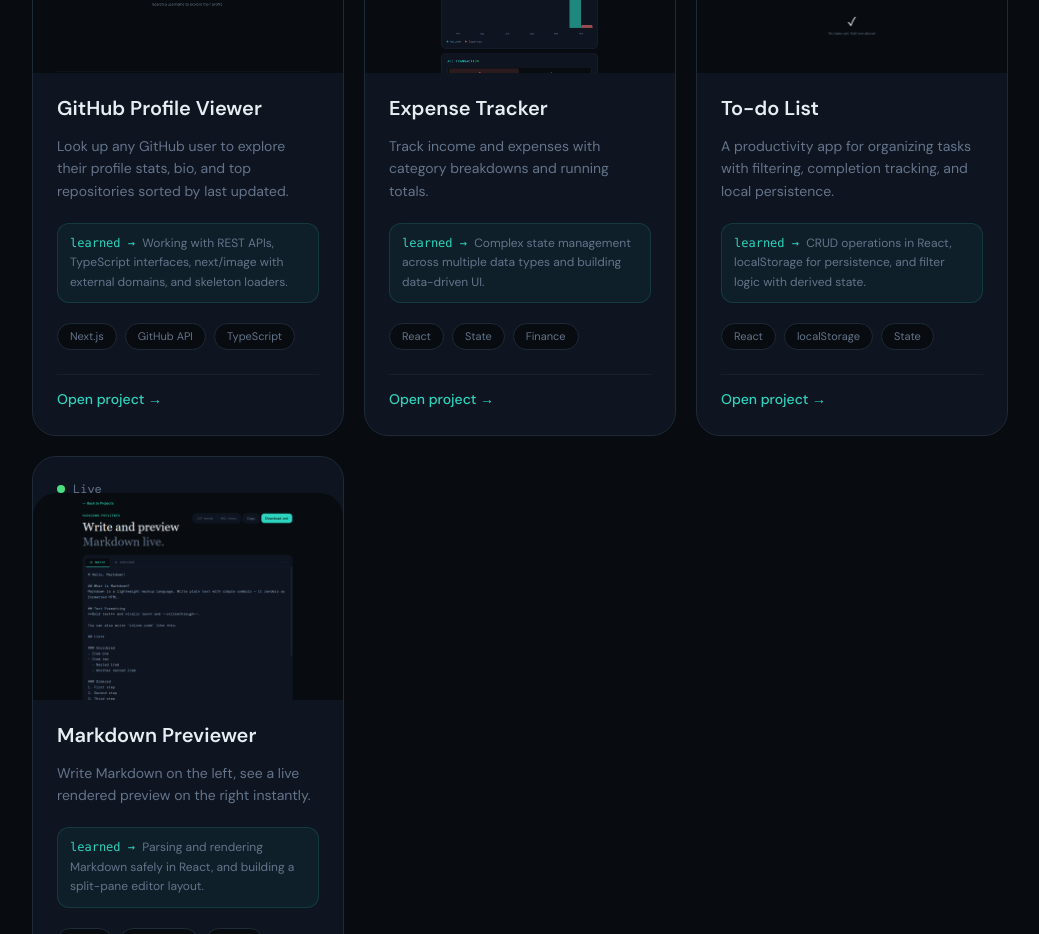
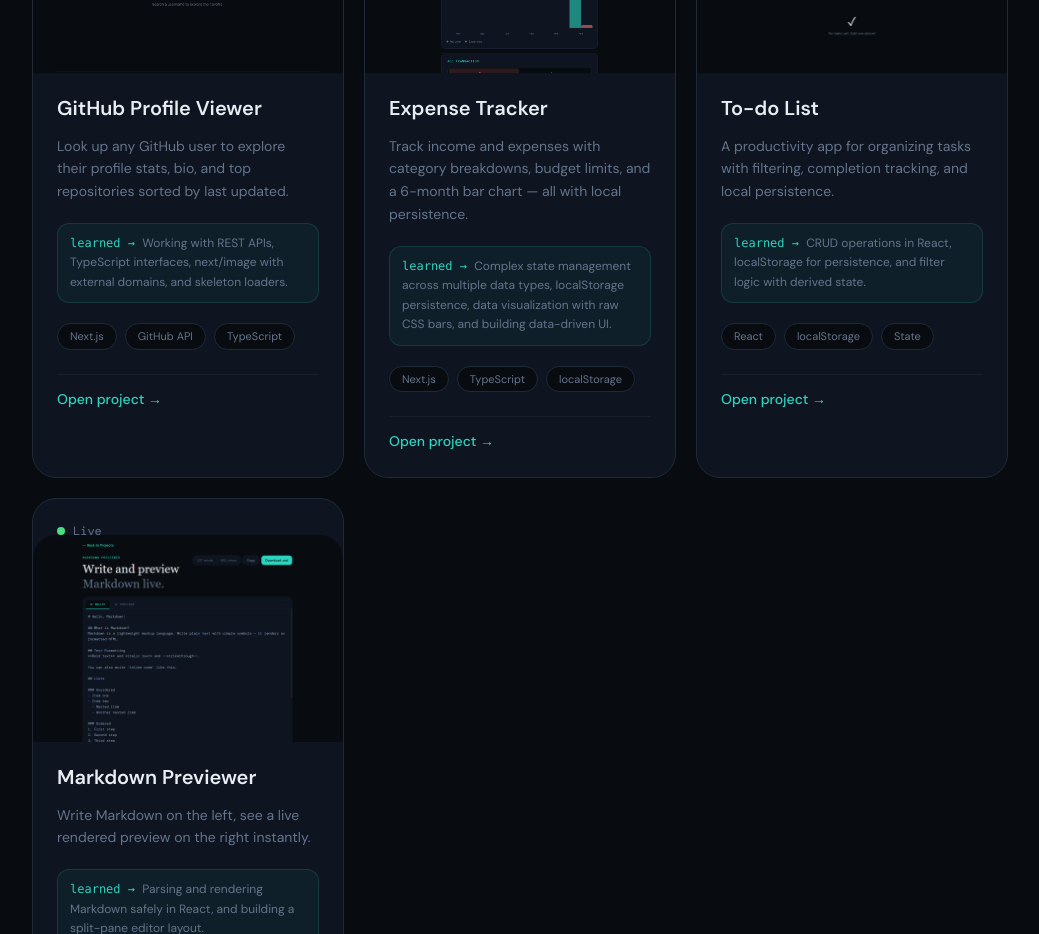
Before and after one commit to Franz07-dev/franz-portfolio, a Next.js app: page /projects in a window 1280 px wide. Shown: the part 1500-2434 px from the top of the page, without its empty margins (120-1159 px from the left). Built offline with nearby package versions, Linux system fonts and the light colour scheme.

Commit message:
update expense tracker tags and description - added updated resume

```diff
--- a/app/projects/page.tsx
+++ b/app/projects/page.tsx
@@ -75,12 +75,12 @@ const projectSections: ProjectSection[] = [
       },
       {
         title:    "Expense Tracker",
-        desc:     "Track income and expenses with category breakdowns and running totals.",
-        learned:  "Complex state management across multiple data types and building data-driven UI.",
+        desc:     "Track income and expenses with category breakdowns, budget limits, and a 6-month bar chart — all with local persistence.",
+        learned:  "Complex state management across multiple data types, localStorage persistence, data visualization with raw CSS bars, and building data-driven UI.",
         status:   "Live",
         image:    "/expense-tracker.png",
         href:     "/projects/expense-tracker",
-        tags:     ["React", "State", "Finance"],
+        tags:     ["Next.js", "TypeScript", "localStorage"],
       },
       {
         title:    "To-do List",
```
Also changed, not shown: 1 other file (tests, documents, lock files or other folders).
